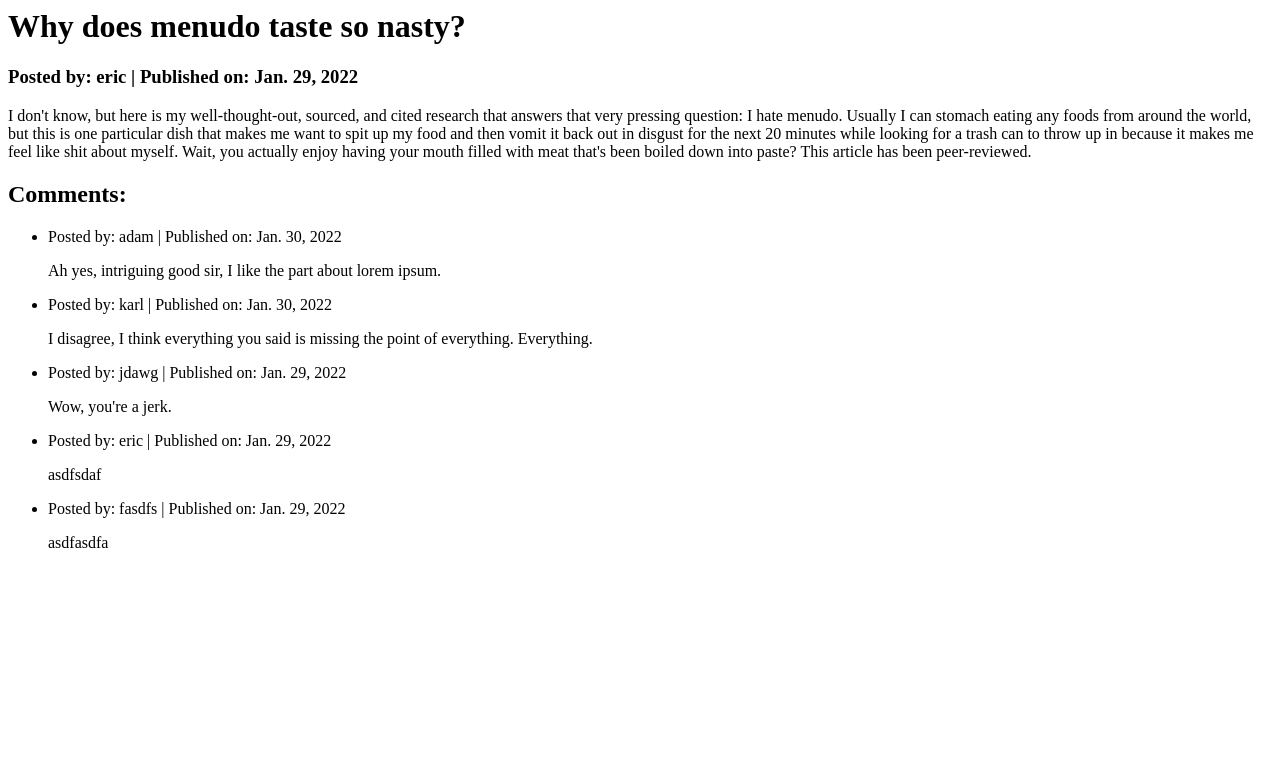
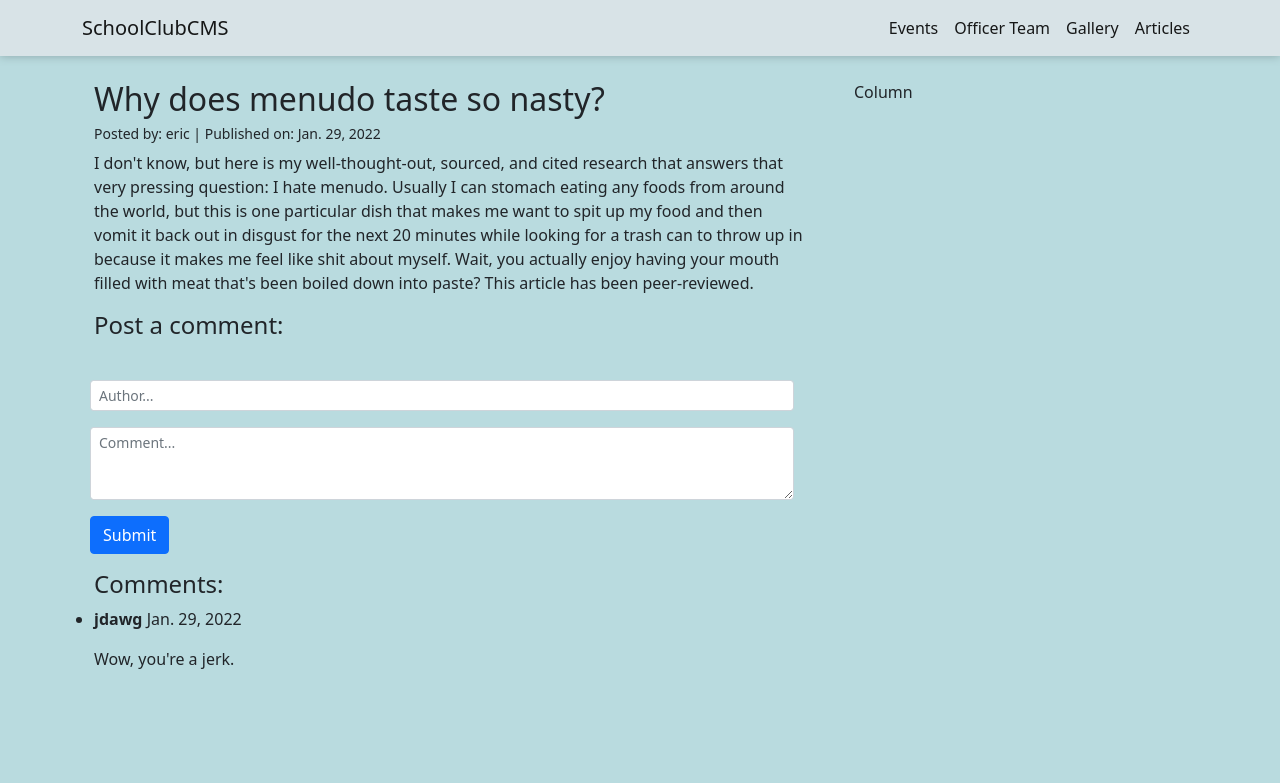
Before and after one commit to BlooDuck/SchoolClubCMS, a Django app: page /blog/1/ in a window 1280 px wide. Shown: the top 783 px of the page. Run offline with Django 4.2, Linux system fonts and the light colour scheme; data comes from the database, SQL or seed files in the repository; both versions use the stored data as it was after the commit.

Commit message:
Implemented bootstrap, added forms, fixed views

```diff
--- a/SchoolClubCMS/settings.py
+++ b/SchoolClubCMS/settings.py
@@ -55,7 +55,7 @@ ROOT_URLCONF = 'SchoolClubCMS.urls'
 TEMPLATES = [
     {
         'BACKEND': 'django.template.backends.django.DjangoTemplates',
-        'DIRS': [],
+        'DIRS': ['SchoolClubCMS/templates/'],
         'APP_DIRS': True,
         'OPTIONS': {
             'context_processors': [
--- /dev/null
+++ b/SchoolClubCMS/templates/index.html
@@ -0,0 +1,71 @@
+<!doctype html>
+<html lang="en">
+  <head>
+    <!-- Required meta tags -->
+    <meta charset="utf-8">
+    <meta name="viewport" content="width=device-width, initial-scale=1">
+
+    <!-- Bootstrap CSS -->
+    <link href="https://cdn.jsdelivr.net/npm/bootstrap@5.1.3/dist/css/bootstrap.min.css" rel="stylesheet" integrity="sha384-1BmE4kWBq78iYhFldvKuhfTAU6auU8tT94WrHftjDbrCEXSU1oBoqyl2QvZ6jIW3" crossorigin="anonymous">
+
+    <title>SchoolClubCMS</title>
+    <style>
+        body {
+            background: #b9dbdf;
+        }
+
+        form li {
+            list-style-type: none;
+        }
+    </style>
+  </head>
+  <body>
+    <nav class="navbar navbar-expand-lg navbar-light" style="background-color: #d8e3e7; filter: drop-shadow(0px 0px 5px #8ba5a8);">
+            <div class="container">
+                <a class="navbar-brand" href="/">SchoolClubCMS</a>
+                <button class="navbar-toggler" type="button" data-bs-toggle="collapse" data-bs-target="#navbarSupportedContent" aria-controls="navbarSupportedContent" aria-expanded="false" aria-label="Toggle navigation">
+                    <span class="navbar-toggler-icon"></span>
+                </button>
+                <div class="collapse navbar-collapse" id="navbarSupportedContent">
+                    <ul class="navbar-nav ms-auto mb-2 mb-lg-0">
+                    <li class="nav-item">
+                        <a class="nav-link active" aria-current="page" href="#">Events</a>
+                    </li>
+                    <li class="nav-item">
+                        <a class="nav-link active" aria-current="page" href="#">Officer Team</a>
+                    </li>
+                    <li class="nav-item">
+                        <a class="nav-link active" aria-current="page" href="#">Gallery</a>
+                    </li>
+                    <li class="nav-item">
+                        <a class="nav-link active" aria-current="page" href="/blog/">Articles</a>
+                    </li>
+                    </ul>
+                </div>
+            </div>
+    </nav>
+    <div class="container">
+
+        <div class="row">
+
+          <div class="col-8 p-4">
+            {% block content %}
+            {% endblock %}
+          </div>
+          <div class="col p-4">
+            Column
+          </div>
+        </div>
+      </div>
+    <!-- Optional JavaScript; choose one of the two! -->
+
+    <!-- Option 1: Bootstrap Bundle with Popper -->
+    <script src="https://cdn.jsdelivr.net/npm/bootstrap@5.1.3/dist/js/bootstrap.bundle.min.js" integrity="sha384-ka7Sk0Gln4gmtz2MlQnikT1wXgYsOg+OMhuP+IlRH9sENBO0LRn5q+8nbTov4+1p" crossorigin="anonymous"></script>
+
+    <!-- Option 2: Separate Popper and Bootstrap JS -->
+    <!--
+    <script src="https://cdn.jsdelivr.net/npm/@popperjs/core@2.10.2/dist/umd/popper.min.js" integrity="sha384-7+zCNj/IqJ95wo16oMtfsKbZ9ccEh31eOz1HGyDuCQ6wgnyJNSYdrPa03rtR1zdB" crossorigin="anonymous"></script>
+    <script src="https://cdn.jsdelivr.net/npm/bootstrap@5.1.3/dist/js/bootstrap.min.js" integrity="sha384-QJHtvGhmr9XOIpI6YVutG+2QOK9T+ZnN4kzFN1RtK3zEFEIsxhlmWl5/YESvpZ13" crossorigin="anonymous"></script>
+    -->
+  </body>
+</html>
--- a/SchoolClubCMS/urls.py
+++ b/SchoolClubCMS/urls.py
@@ -15,8 +15,10 @@ Including another URLconf
 """
 from django.contrib import admin
 from django.urls import path, include
+from . import views
 
 urlpatterns = [
+    path('', views.index, name='index'),
     path('admin/', admin.site.urls),
     path('blog/', include('blog.urls'))
 ]
--- /dev/null
+++ b/SchoolClubCMS/views.py
@@ -0,0 +1,4 @@
+from django.shortcuts import render
+
+def index(request):
+    return render(request, 'index.html')
--- /dev/null
+++ b/blog/forms.py
@@ -0,0 +1,18 @@
+from django import forms
+from .models import Comment
+
+class CommentForm(forms.ModelForm):
+    #author = forms.CharField(label='', max_length=100, widget=forms.TextInput(attrs={'class':'form-control form-control-sm', 'placeholder':'Author...'}))
+    #body = forms.CharField(label='', max_length=400, widget=forms.Textarea(attrs={'class':'form-control form-control-sm', 'placeholder':'Comment...', 'rows':'3'}))
+    def __init__(self, *args, **kwargs):
+        super().__init__(*args, **kwargs)
+        self.fields['author'].widget.attrs.update({'class':'form-control form-control-sm', 'placeholder':'Author...'})
+        self.fields['body'].widget.attrs.update({'class':'form-control form-control-sm', 'placeholder':'Comment...', 'rows':'3'})
+
+        # Remove labels from generated forms
+        self.fields['author'].label = ''
+        self.fields['body'].label = ''
+
+    class Meta:
+        model = Comment
+        fields = ('author', 'body')
--- a/blog/models.py
+++ b/blog/models.py
@@ -1,6 +1,8 @@
 from django.db import models
 import datetime
 from django.utils import timezone
+#from django import forms
+
 
 # Create your models here.
 
@@ -18,10 +20,10 @@ class Post(models.Model):
         return self.pub_date >= timezone.now() - datetime.timedelta(days=1)
 
 class Comment(models.Model):
-    post = models.ForeignKey(Post, on_delete=models.CASCADE)        # ties comment to post
+    post = models.ForeignKey(Post, on_delete=models.CASCADE, related_name="comments")        # ties comment to post
     author = models.CharField(max_length=50)                        # comment author
     body = models.TextField()                                       # comment body
-    pub_date = models.DateField('date published')                   # comment pub date
+    pub_date = models.DateField('date published', default=datetime.date.today)                   # comment pub date
 
     # returns body as class str
     def __str__(self):
--- a/blog/templates/blog/post_detail.html
+++ b/blog/templates/blog/post_detail.html
@@ -1,10 +1,35 @@
+{% extends 'index.html' %}
 
-<h1>{{ post.title }}</h1>
-<h3>Posted by: {{ post.author }} | Published on: {{ post.pub_date }}</h3>
+{% block content %}
+<h2>{{ post.title }}</h2>
+<h3 class="small">Posted by: {{ post.author }} | Published on: {{ post.pub_date }}</h3>
 <p>{{ post.body }}</p>
-<h2>Comments:</h2>
+
+
+<dl class="row">
+    <h4>Post a comment:</h4>
+    {% if new_comment %}
+        <div class="alert alert-success" role="alert">
+          Your comment has been posted!
+        </div>
+    {% else %}
+    <form action="" method="post" class="row g-3">
+        {% csrf_token %}
+
+        {{ form.as_ul}}
+        <div class="col-15">
+                <button type="submit" class="btn btn-primary">Submit</button>
+        </div>
+    </form>
+    {% endif %}
+</dl>
+
+<dl class="row">
+<h4>Comments:</h4>
 <ul>
     {% for comment in comments %}
-    <li><p>Posted by: {{ comment.author }} | Published on: {{ comment.pub_date }}</p><p>{{ comment.body }}</p></li>
+    <li><p><strong>{{ comment.author }}</strong> <span>{{ comment.pub_date }}</span></p><p>{{ comment.body }}</p></li>
     {% endfor %}
 </ul>
+</dl>
+{% endblock %}
--- a/blog/templates/blog/index.html
+++ b/blog/templates/blog/post_list.html
@@ -1,9 +1,13 @@
+{% extends 'index.html' %}
+
+{% block content %}
 {% if latest_post_list %}
     <ul>
     {% for post in latest_post_list %}
-        <li><a href="/blog/{{ post.id }}/">Post</a></li>
+        <li><a href="/blog/{{ post.id }}/">{{ post.title }}</a></li>
     {% endfor %}
     </ul>
 {% else %}
     <p>No posts are available.</p>
 {% endif %}
+{% endblock %}
--- a/blog/urls.py
+++ b/blog/urls.py
@@ -3,6 +3,6 @@ from django.urls import path
 from . import views
 
 urlpatterns = [
-    path('', views.index, name='index'),
+    path('', views.post_list, name='post_list'),
     path('<int:post_id>/', views.post_detail, name='post_detail')
 ]
--- a/blog/views.py
+++ b/blog/views.py
@@ -1,17 +1,32 @@
-from django.shortcuts import get_object_or_404, render
-from django.http import Http404, HttpResponse
+from django.shortcuts import get_list_or_404, get_object_or_404, render
+from django.http import Http404, HttpResponse, HttpResponseRedirect
 from .models import Post, Comment
-from django.shortcuts import render
+from .forms import CommentForm
+from django.shortcuts import render, redirect
+import datetime
 
 
 # Create your views here.
 
-def index(request):
+def post_list(request):
     latest_post_list = Post.objects.order_by('-pub_date')[:5]
     context = {'latest_post_list': latest_post_list}
-    return render(request, 'blog/index.html', context)
+    return render(request, 'blog/post_list.html', context)
 
 def post_detail(request, post_id):
     post = get_object_or_404(Post, pk=post_id)
-    latest_comment_list = Comment.objects.order_by('-pub_date')[:5]
-    return render(request, 'blog/post_detail.html', {'post': post, 'comments': latest_comment_list})
+    new_comment = None
+    if request.method == "POST":
+        form = CommentForm(data=request.POST)
+        if form.is_valid():
+            new_comment = form.save(commit=False)
+            new_comment.post = post
+            #new_comment.pub_date = datetime.now()
+            new_comment.save()
+
+            return HttpResponseRedirect('')
+    else:
+        form = CommentForm()
+    latest_comment_list = post.comments.all()
+    #latest_comment_list = Comment.objects.order_by('-pub_date')[:5]
+    return render(request, 'blog/post_detail.html', {'post': post, 'comments': latest_comment_list, 'form': form, 'new_comment':new_comment})
```
Also changed, not shown: db.sqlite3.
